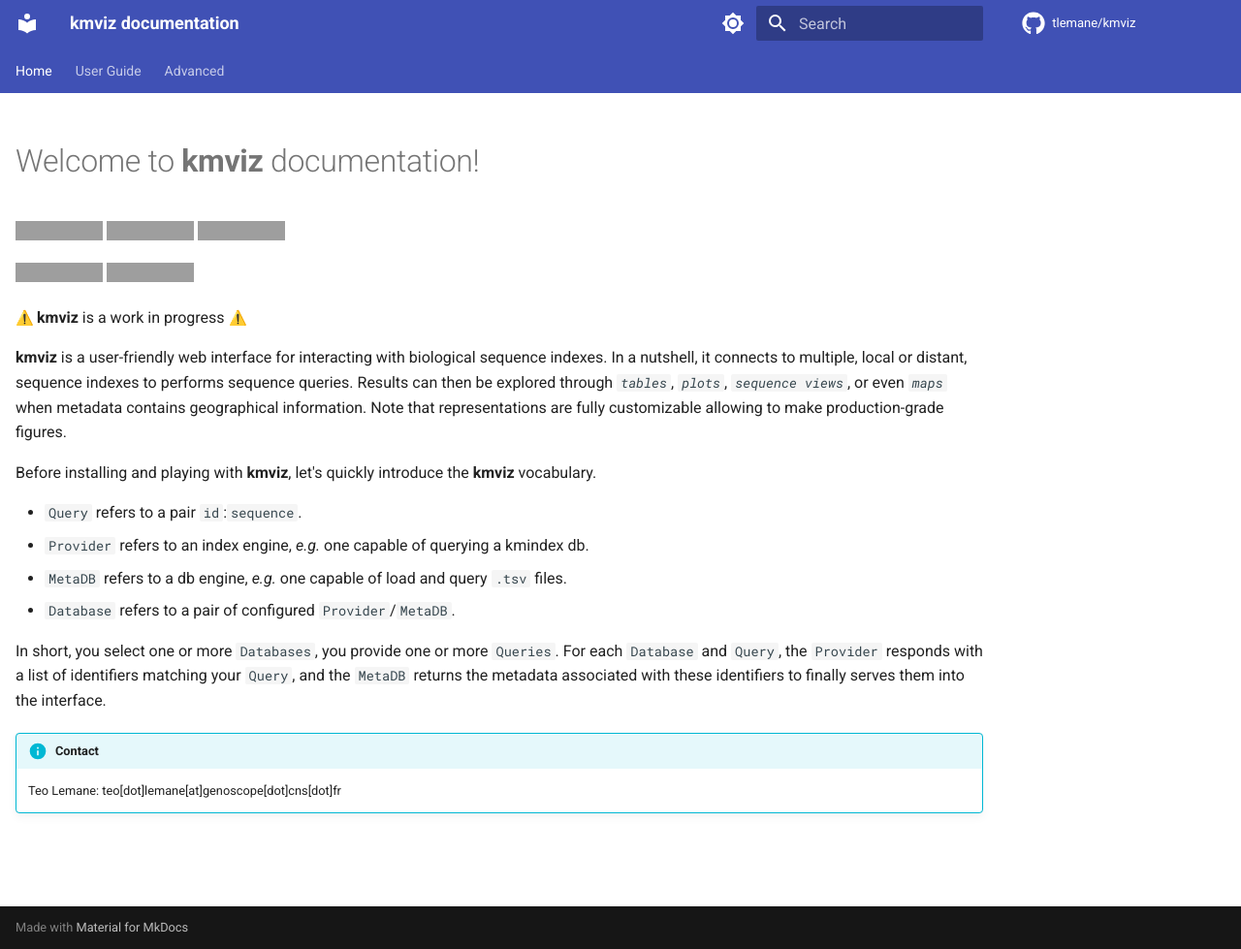
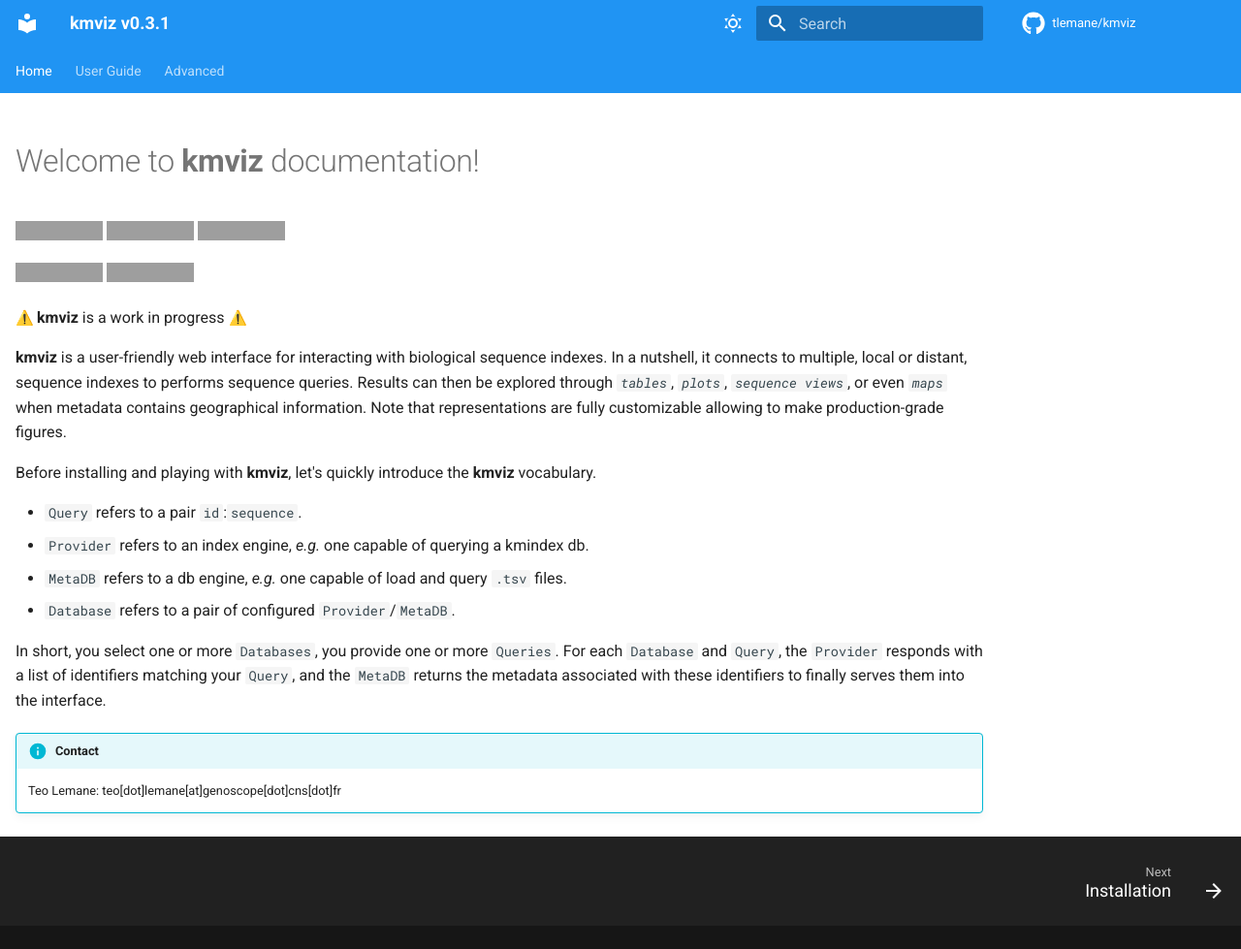
Before and after one commit to tlemane/kmviz, an MkDocs documentation site: the page built from docs/docs/index.md, in a window 1280 px wide and 979 px high. Shown: the whole window at 97% size. Built offline with MkDocs 1.6.1 and Material for MkDocs 9.7.7, drawn with Linux system fonts in a browser that asks for light colours; emoji names are drawn with the system emoji font; comment, search, counter and statistics services are not loaded; the version menu is left out; grey boxes are pictures that could not be loaded.

Commit message:
update: docs

```diff
--- a/docs/mkdocs.yml
+++ b/docs/mkdocs.yml
@@ -1,4 +1,4 @@
-site_name: kmviz documentation
+site_name: kmviz v0.3.1
 site_url: https://tlemane.github.io/kmviz
 
 repo_url:  https://github.com/tlemane/kmviz
@@ -38,15 +38,19 @@ theme:
     name: material
     highlightjs: true
     palette:
-    - scheme: default
+    - media: "(prefers-color-scheme: light)"
+      primary: blue
+      accent: blue
       toggle:
-        icon: material/brightness-7
+        icon: material/weather-sunny
+        name: Switch to light mode
+
+    - media: "(prefers-color-scheme: dark)"
+      scheme: slate
+      toggle:
+        icon: material/weather-night
         name: Switch to dark mode
 
-    - scheme: slate
-      toggle:
-        icon: material/brightness-4
-        name: Switch to light mode
     icon:
       repo: fontawesome/brands/github
 
@@ -57,6 +61,7 @@ theme:
       - navigation.section
       - navigation.path
       - navigation.expand
+      - navigation.footer
       - navigation.indexes
       - content.code.copy
       - content.code.select
@@ -96,5 +101,6 @@ extra_css:
   - stylesheets/extra.css
 
 extra:
+  generator: false
   version:
     provider: mike
```
